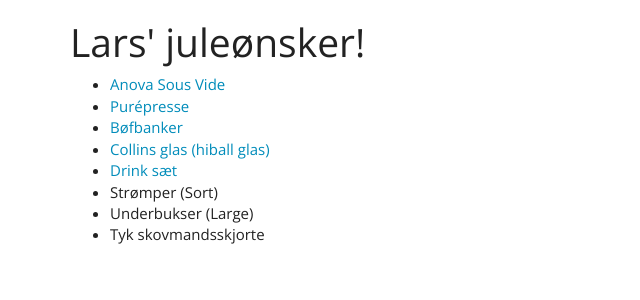
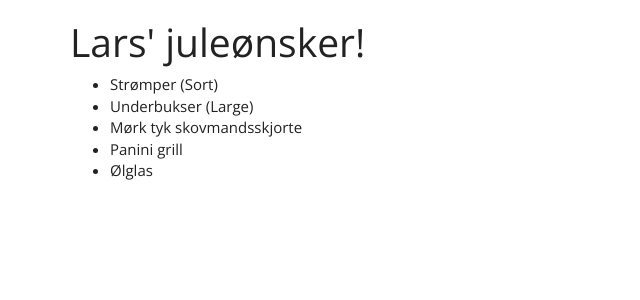
Before and after one commit to larshm/larshm.github.io, a Jekyll site: the page built from index.md, in a window 1280 px wide. Shown: the top 300 px of the page, without its empty margins (0-640 px from the left). Built offline with Jekyll 4.4.1, drawn with Linux system fonts in a browser that asks for light colours.

Commit message:
Update index.md

```diff
--- a/index.md
+++ b/index.md
@@ -4,11 +4,8 @@ title: Juleønsker
 header: Lars' juleønsker!
 ---
 
-- [Anova Sous Vide](https://eu.anovaculinary.com/)
-- [Purépresse](http://www.kunstogkokkentoj.dk/da/product/haandredskaber/purepresse-fortinnet)
-- [Bøfbanker](http://www.kunstogkokkentoj.dk/da/product/haandredskaber/boefbanker-italiensk-oe-83-cm)
-- [Collins glas (hiball glas)](https://www.drinkworld.dk/tab-categories/glas/hiball-glas/island-hi-ball-6-stk-33-cl.html)
-- [Drink sæt](http://www.imerco.dk/koekkenudstyr/koekkengrej/casa-drinkssaet?id=100348099)
 - Strømper (Sort)
 - Underbukser (Large)
-- Tyk skovmandsskjorte
+- Mørk tyk skovmandsskjorte
+- Panini grill
+- Ølglas
```
